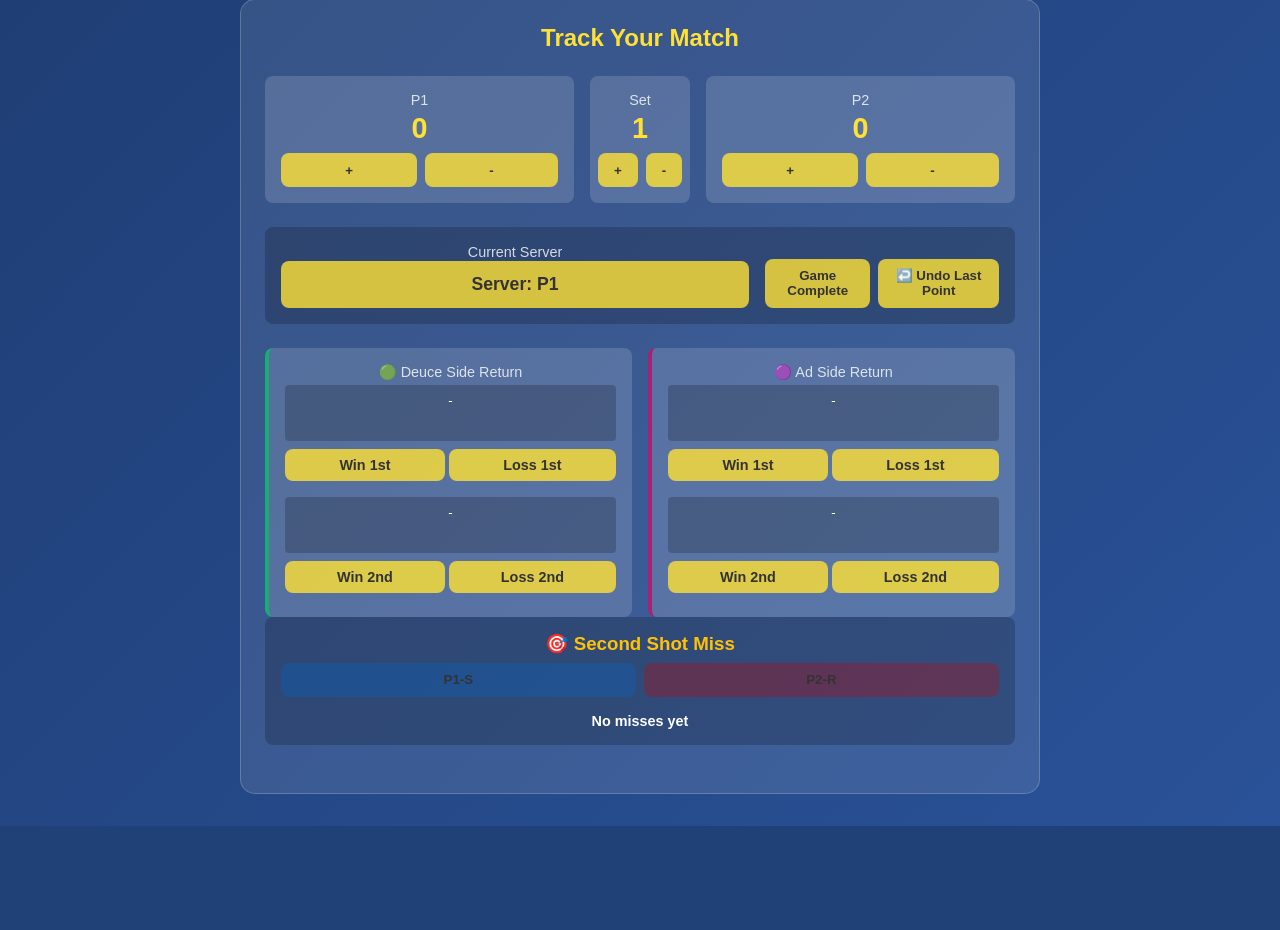
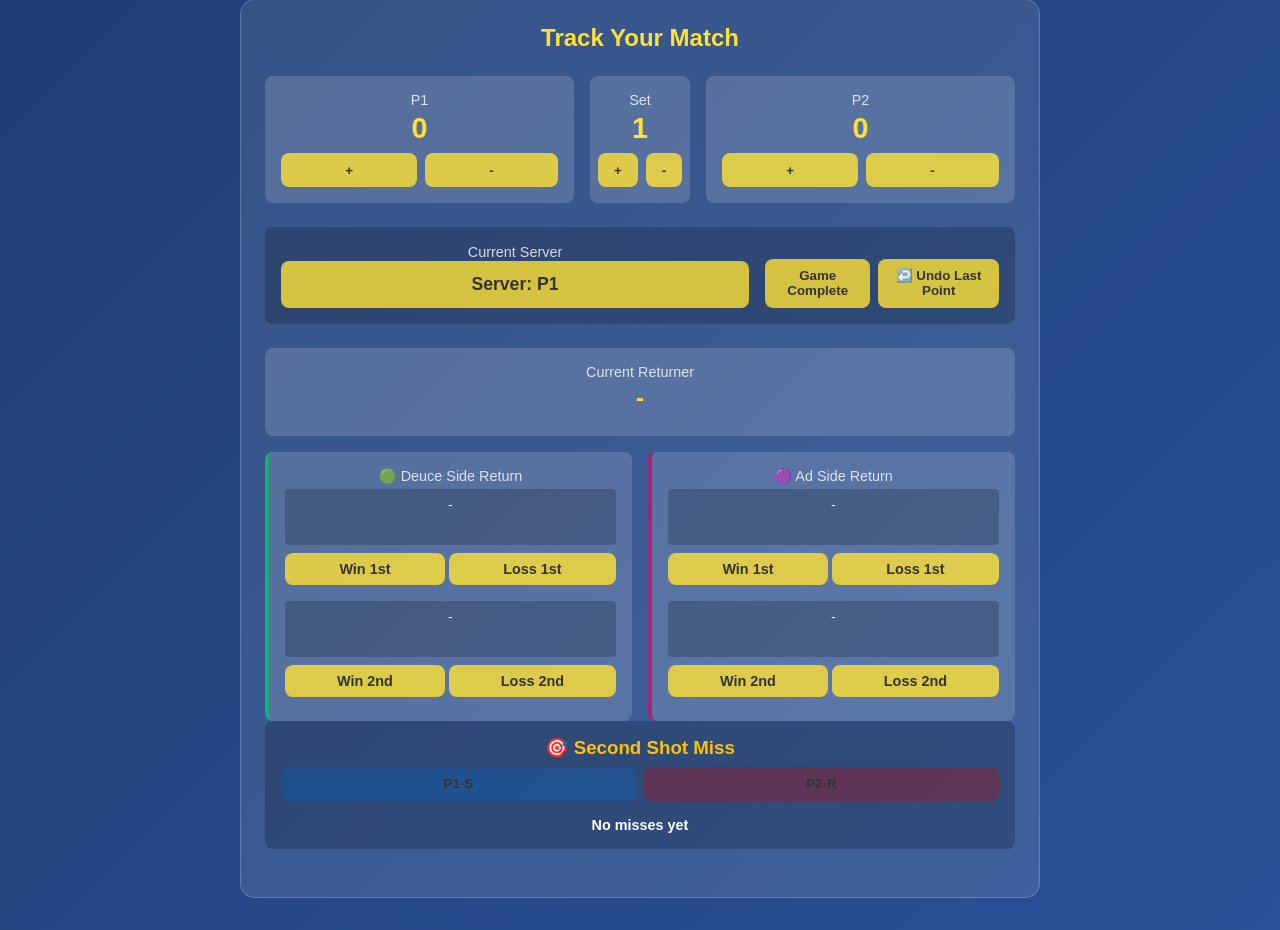
Before and after one commit to wescoup/wescoup-website, a Flask app: page /tonys-tennis-tracker in a window 1280 px wide, after a click on "Track Match". Shown: the part 210-1140 px from the top of the page. Before the commit the page ends 1036 px from the top, so only its background shows below. Run offline with Flask 2, Linux system fonts and the light colour scheme; some libraries are stand-ins or nearby versions.

Commit message:
Update tonys-tennis-tracker.html

```diff
--- a/templates/tennis/tonys-tennis-tracker.html
+++ b/templates/tennis/tonys-tennis-tracker.html
@@ -106,6 +106,11 @@
                 </div>
             </div>
 
+            <div class="stat-card" style="margin-bottom: 1rem; text-align: center;">
+                <div class="stat-label">Current Returner</div>
+                <div class="stat-value" id="currentReturner" style="font-size: 1.5rem; color: #FFE135;">-</div>
+            </div>
+
             <div class="returner-grid">
                 <div class="stat-card returner-card deuce-side-border">
                     <div class="stat-label">🟢 Deuce Side Return</div>
```
